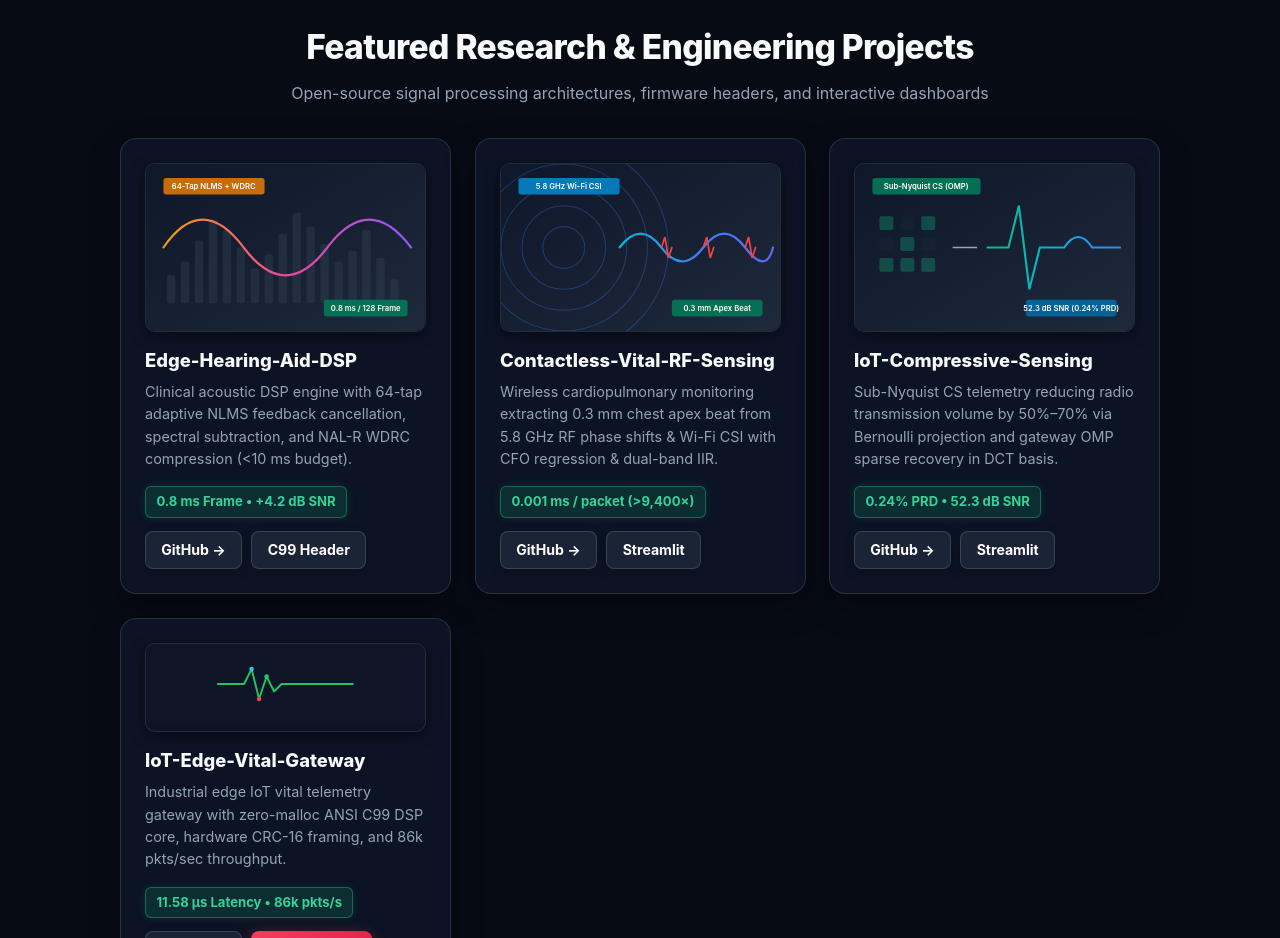
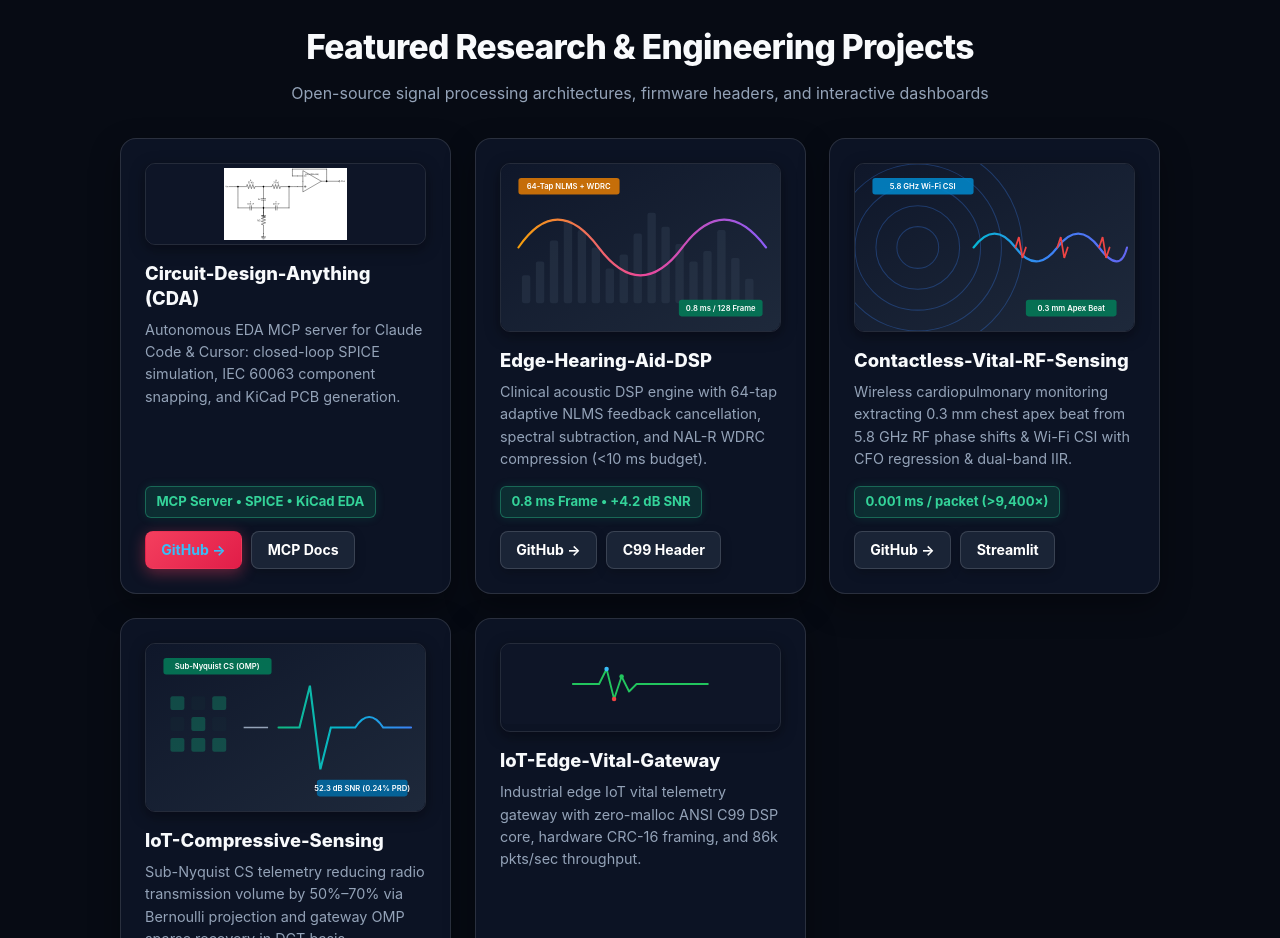
Before and after one commit to hosseinnosrati/hosseinnosrati.github.io, a plain HTML site: page index.html in a window 1280 px wide. Shown: the part 5280-6218 px from the top of the page. Drawn offline with Linux system fonts and the light colour scheme.

Commit message:
feat: add Circuit Design Anything (CDA) MCP flagship project card

```diff
--- a/index.html
+++ b/index.html
@@ -348,6 +348,24 @@
 
       <div class="projects-deck">
 
+        <!-- Project 0: Circuit Design Anything (CDA) -->
+        <div class="project-card-3d tilt-card-3d">
+          <div>
+            <div class="card-thumb">
+              <img src="assets/cda-preview.svg" alt="Circuit Design Anything EDA MCP" style="max-height: 80px; width: 100%; object-fit: contain; background: rgba(15,23,42,0.8); border-radius: 6px; padding: 4px;">
+            </div>
+            <h4>Circuit-Design-Anything (CDA)</h4>
+            <p>Autonomous EDA MCP server for Claude Code &amp; Cursor: closed-loop SPICE simulation, IEC 60063 component snapping, and KiCad PCB generation.</p>
+          </div>
+          <div>
+            <div class="pub-metric-badge" style="margin-bottom: 0.8rem;">MCP Server &bull; SPICE &bull; KiCad EDA</div>
+            <div class="pub-links">
+              <a href="https://github.com/hosseinnosrati/circuit-design-anything" class="bracket-link accent" target="_blank" style="color: #38bdf8; font-weight: 750;">GitHub &rarr;</a>
+              <a href="https://github.com/hosseinnosrati/circuit-design-anything#quickstart" class="bracket-link" target="_blank">MCP Docs</a>
+            </div>
+          </div>
+        </div>
+
         <!-- Project 1: Hearing Aid DSP -->
         <div class="project-card-3d tilt-card-3d">
           <div>
```
Also changed, not shown: assets/cda-preview.svg (added).
